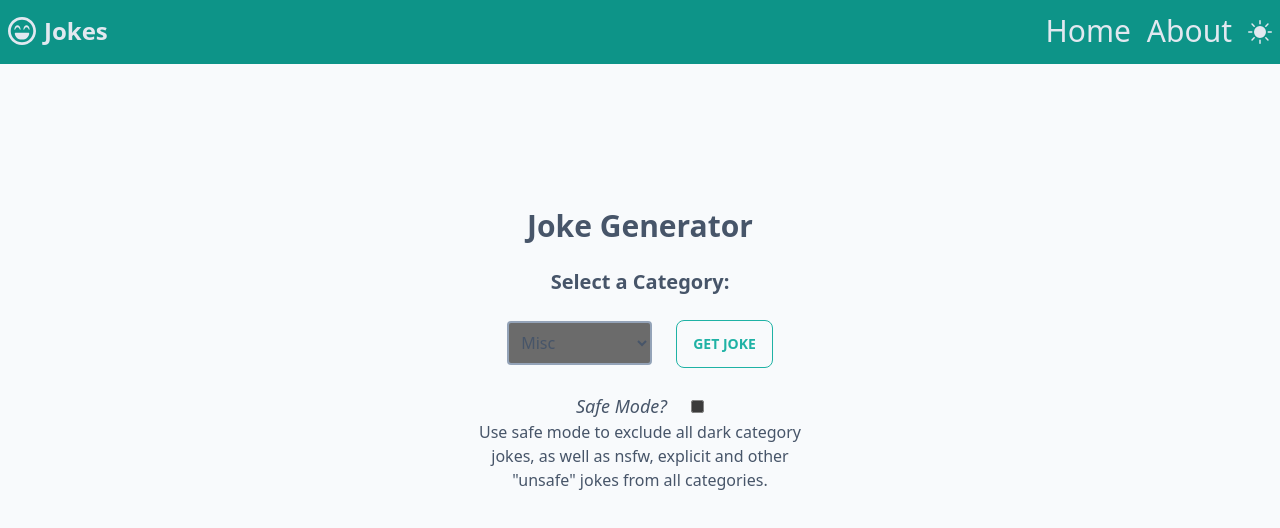
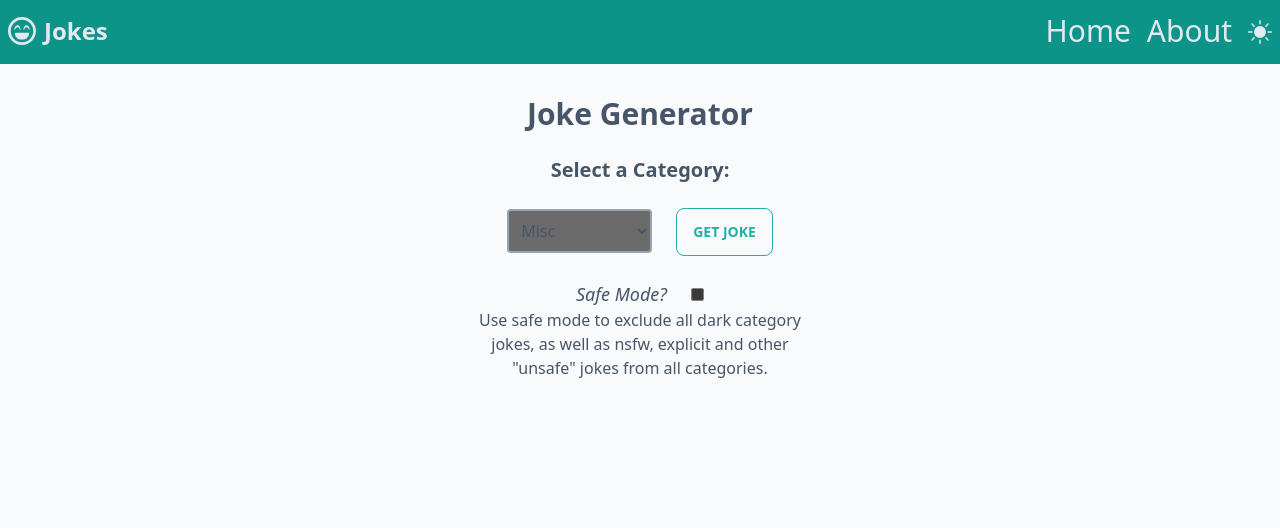
Before and after one commit to patricia-hurst/githubfinder-course-project, a React (Create React App) app: page / in a window 1280 px wide. Shown: the top 528 px of the page. Built offline with nearby package versions, Linux system fonts and the light colour scheme.

Commit message:
fix margin bug

```diff
--- a/src/components/jokes/JokesResults.js
+++ b/src/components/jokes/JokesResults.js
@@ -8,7 +8,7 @@ const JokesResults = () => {
   const { jokes, loading } = useContext(JokeContext);
 
   const jokesHtml = (
-    <div className="joke-card bg-transparent p-4 h-80 w-96 text-center">
+    <div className="joke-card bg-transparent p-4 h-80 w-80 md:w-96 text-center">
       {/* joke-card-inner-single from conditional makes sure that the hover effect for card flip animation isn't triggered for single part jokes */}
       <div
         className={`${
--- a/src/components/ui/Background.js
+++ b/src/components/ui/Background.js
@@ -1,6 +1,6 @@
 const Background = props => {
   return (
-    <div className="flex flex-col min-h-screen bg-slate-50 dark:bg-slate-800">
+    <div className="min-h-screen bg-slate-50 dark:bg-slate-800">
       {props.children}
     </div>
   );
--- a/src/components/ui/Wrapper.js
+++ b/src/components/ui/Wrapper.js
@@ -1,6 +1,6 @@
 const Wrapper = props => {
   return (
-    <div className="text-center flex-grow w-80 md:w-96 mx-auto my-12 px-2">
+    <div className="text-center grow w-80 md:w-96 mx-auto px-2">
       {props.children}
     </div>
   );
--- a/src/pages/About.js
+++ b/src/pages/About.js
@@ -3,7 +3,7 @@ import Wrapper from '../components/ui/Wrapper';
 const About = () => {
   return (
     <Wrapper>
-      <div className="mt-12 md:mt-24 text-slate-600 dark:text-neutral-content">
+      <div className="mt-6 md:mt-8 text-slate-600 dark:text-neutral-content">
         <h1 className="text-3xl font-bold mb-8">About</h1>
         <p>
           This simple joke generator was built in order to practice core React
--- a/src/pages/Home.js
+++ b/src/pages/Home.js
@@ -5,7 +5,7 @@ import Wrapper from '../components/ui/Wrapper';
 
 const Home = () => {
   return (
-    <main className="mt-12 md:mt-24 px-2">
+    <main className="mt-6 md:mt-8 px-2">
       <Wrapper>
         <JokesSelect />
         <JokesResults />
```
